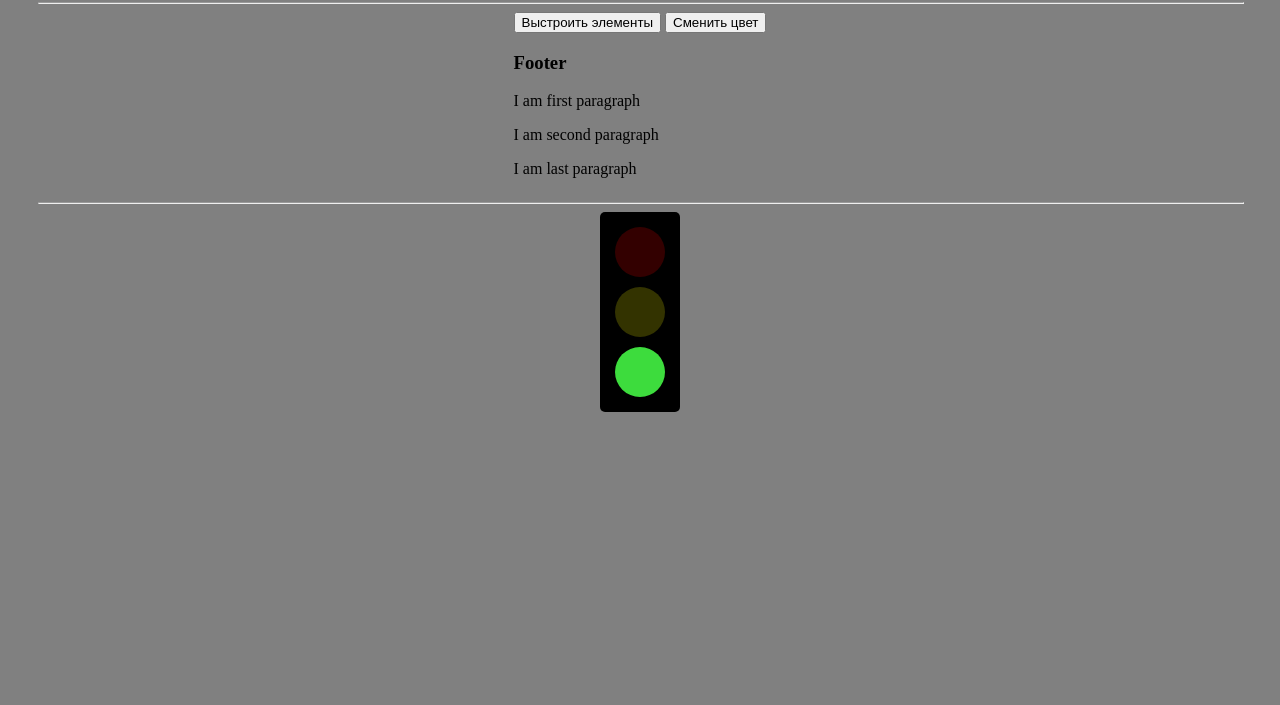
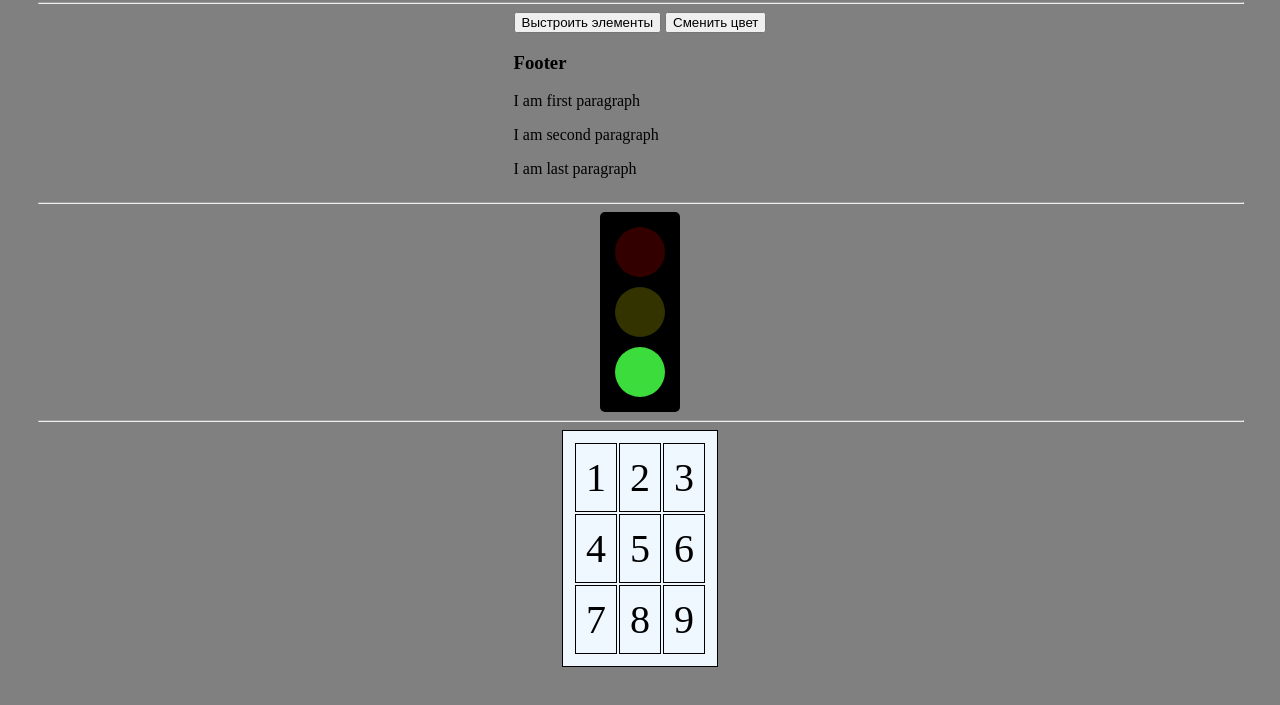
Before and after one commit to Mish-hash/ITHillel_dz11, a plain HTML site: page index.html in a window 1280 px wide. Shown: the part 95-800 px from the top of the page. Drawn offline with Linux system fonts and the light colour scheme.

Commit message:
3. Create table from array

```diff
--- a/assets/js/main.js
+++ b/assets/js/main.js
@@ -81,3 +81,30 @@ setTimeout(function chengeStreetlight() {
     setTimeout(chengeStreetlight, 3000)
 
 }, 3000);
+
+
+/*
+3) Дан массив array = [[1,2,3],[4,5,6],[7,8,9]];
+написать функцию которая посторит из него таблицу при помощи цикла и добавления элементов в DOM
+
+<table> - https://www.w3schools.com/html/html_tables.asp
+*/
+
+const arraTable = [[1,2,3],[4,5,6],[7,8,9]];
+
+const table = document.createElement('table');
+table.classList.add('table');
+
+arraTable.forEach((elem)=>{
+  let row = document.createElement('tr');
+
+  elem.forEach(el => {
+    const td = document.createElement('td');
+    td.innerText += el;
+    row.insertAdjacentElement('beforeend', td);
+  });
+
+  table.insertAdjacentElement('beforeend', row);
+})
+
+document.getElementById('app').insertAdjacentElement('beforeend', table);
--- a/assets/styles/style.css
+++ b/assets/styles/style.css
@@ -60,3 +60,15 @@ hr {
 .streetlight_box .active {
     opacity: 1;
 }
+
+.table {
+    border: 1px solid;
+    padding: 10px;
+    background-color: aliceblue;
+}
+
+.table td{
+    font-size: 40px;
+    border: 1px solid;
+    padding: 10px;
+}
--- a/index.html
+++ b/index.html
@@ -8,7 +8,7 @@
     <link rel="stylesheet" href="assets/styles/style.css">
 </head>
 <body>
-    <div class="container">
+    <div class="container" id="app">
         <h1>ДЗ 11. DOM</h1>
 
         <hr>
@@ -34,6 +34,8 @@
             <div class="light green"></div>
         </div>
 
+        <hr>
+
 
     </div>
 
```
